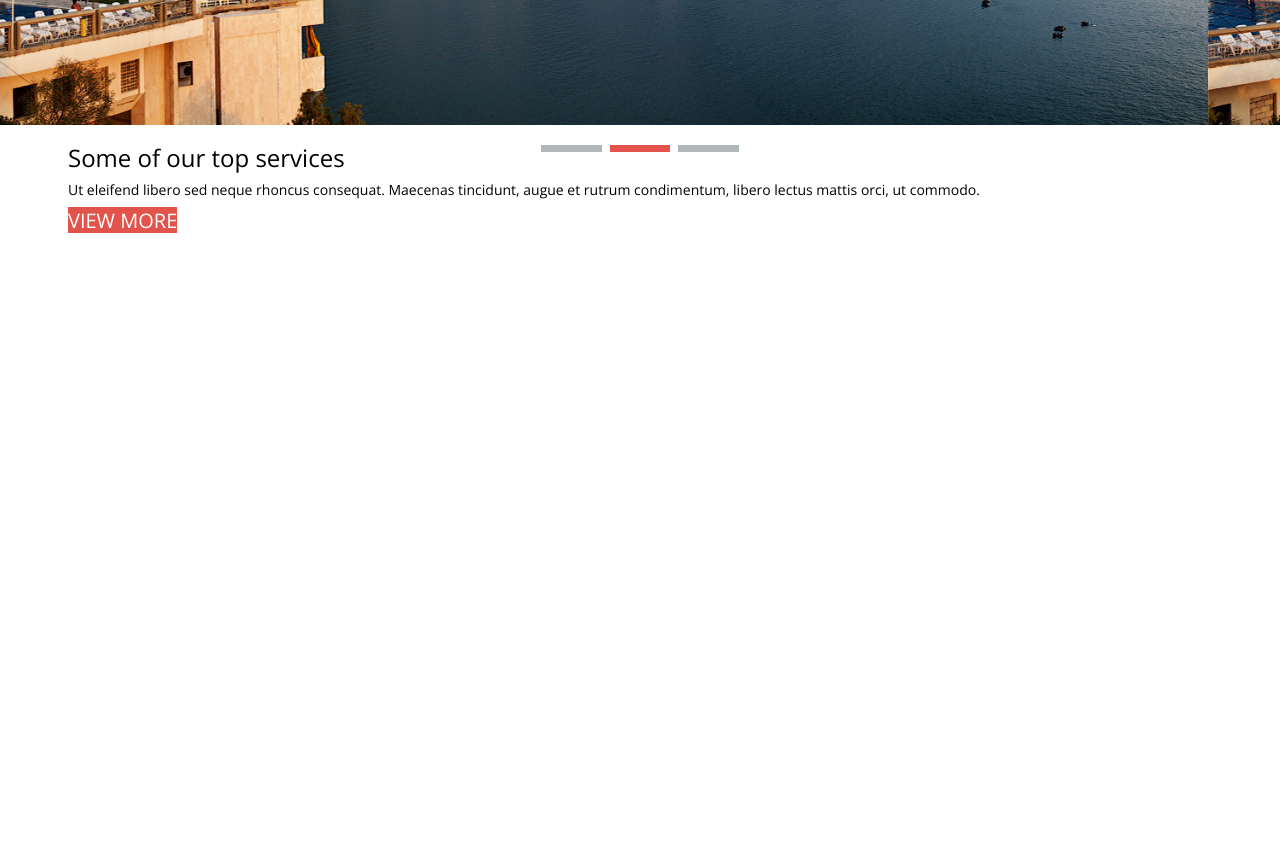
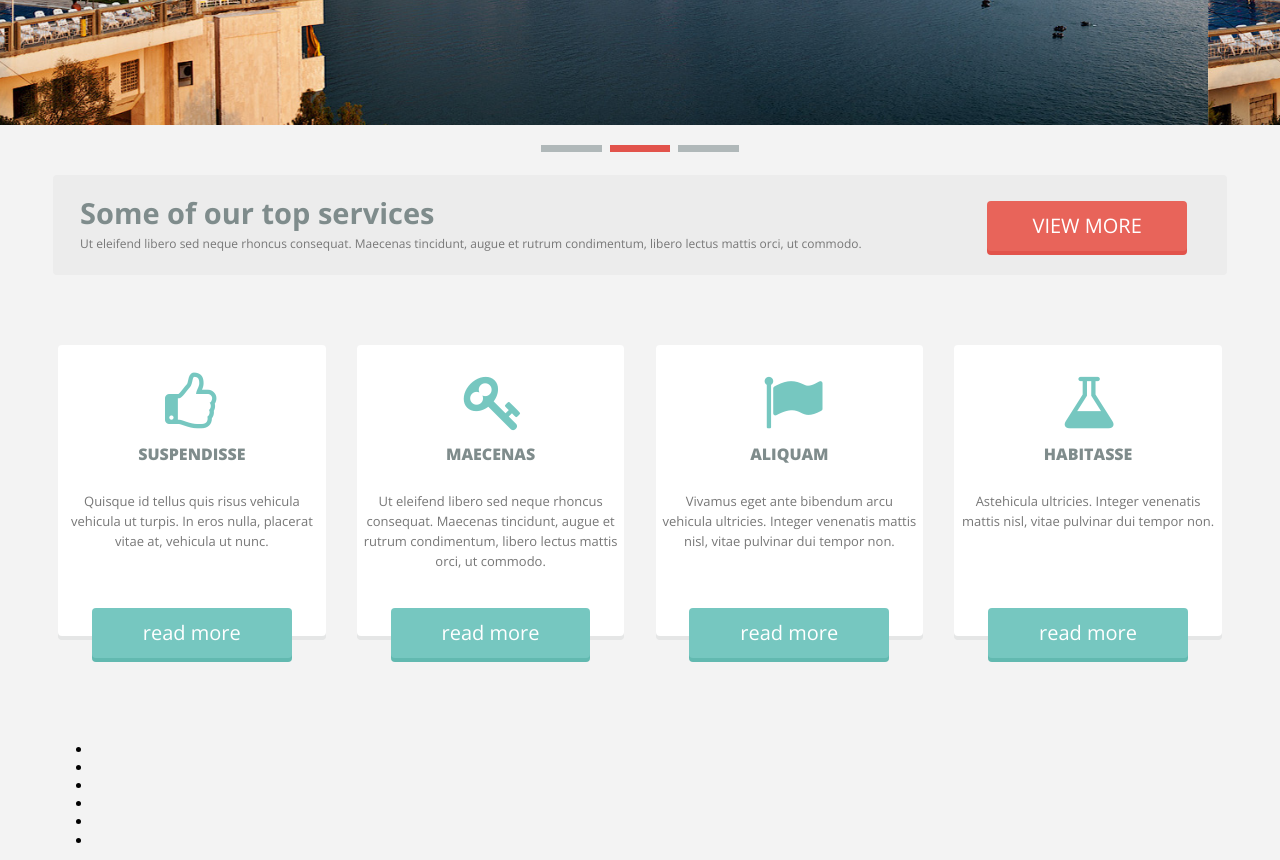
Before and after one commit to baigazy47/html_group_9_exam_5_baigazy_torober_uulu, a plain HTML site: page index.html in a window 1280 px wide. Shown: the part 380-1240 px from the top of the page. Before the commit the page ends 800 px from the top, so only its background shows below. Drawn offline with nearby package versions, Linux system fonts and the light colour scheme.

Commit message:
сверстал блок article

```diff
--- a/css/media.css
+++ b/css/media.css
@@ -1,10 +1,18 @@
+@media (min-width: 480px) {
+	.flex-container {
+		flex-wrap: wrap;
+	}
+	.flex-item {
+		width: 45%;
+	}
+}
 @media (min-width: 768px) {
 	.navbar {
     	border-radius: 0;
 	}
 	.navbar>.container .navbar-brand,
 	.navbar>.container-fluid .navbar-brand {
-    	margin-left: -9px;
+    	margin-left: 7px;
 	}
 	.container {
 		width: 100%;
@@ -21,20 +29,20 @@
 	.carousel-caption {
 		display: block;
 	}
+	.flex-item {
+		width: 36%;
+	}
 }
 @media (min-width: 970px) {
-	.navbar-nav>li {
-    	padding: 24px 0 7px 6px;
-	}
 	.navbar-brand h1 {
 		margin: 20px 0 0;
 	}
 	.navbar-right {
     	float: right!important;
-    	margin-right: 28px;
+    	margin-right: 43px;
 	}
 	.navbar-nav>li {
-    	padding: 24px 0 7px 6px;
+    	padding: 22px 0 7px 6px;
 	}
 	.navbar-nav > li > a {
     	padding: 5px 0 6px 0;
@@ -50,4 +58,16 @@
 	.dropdown-menu>li:first-child::before {
 		left: 10px;
 	}
+	.title .text-block {
+	    width: 79%;
+	    padding: 1px 12px 0 27px;
+	    float: left;
+	}
+	.link-block {
+		width: 21%;
+		float: left;
+	}
+	.flex-item {
+		width: 23%;
+	}
 }
--- a/css/style.css
+++ b/css/style.css
@@ -1,7 +1,7 @@
 body {
 	font-family: 'Open Sans', sans-serif;
 	color: #000;
-	background: #fff;
+	background: #f3f3f3;
 	font-size: 14px;
 	line-height: 1.3;
 }
@@ -9,12 +9,19 @@ body {
 	max-width: 1174px;
 	min-width: 302px;
 	margin: 0 auto;
+	padding: 0;
+}
+.container-fluid>.navbar-collapse,
+.container-fluid>.navbar-header,
+.container>.navbar-collapse,
+.container>.navbar-header {
+	margin: 0;
 }
 /***************************header************************/
 .navbar-default {
     background-color: #76c7c0;
     border: none;
-    padding: 0 0 16px;
+    padding: 0 0 18px;
     margin: 0;
     position: relative;
 }
@@ -26,6 +33,7 @@ body {
 	bottom: -2px;
 	width: 100%;
 	background: url(../img/path-line-upper.png) 0 0 no-repeat;
+    background-repeat: repeat-x;
 }
 .navbar-default .navbar-nav>li>a {
     color: #fff;
@@ -165,7 +173,7 @@ body {
 .next {
 	-ms-background-position-x: -60px;
 	background-position-x: -57px;
-	right: -2px;
+	right: 0;
 }
 .prev {
 	left: -2px;
@@ -234,31 +242,121 @@ body {
 /*************************article***************************/
 .article {
 	position: relative;
+    padding: 0 0 50px;
 }
 .article .title {
 	width: 100%;
 	overflow: hidden;
-}
-.title .title-block {
-	width: 90%;
 	background: #ececec;
 	border-radius: 4px;
+	margin: 50px 0;
+    padding: 0 0 21px;
 }
-.title-block h3 {
-	font-size: 30px;
+.text-block h3 {
+    font-size: 29px;
     line-height: 36px;
     font-weight: 700;
+    margin: 0;
     color: #7f8c8c;
+    padding: 19px 0 3px;
 }
-.title-block p {
-	font-size: 13px;
+.text-block {
+	padding: 0 5px;
+}
+.text-block p {
+    font-size: 12px;
     line-height: 20px;
     color: #777;
+    margin: 0;
+    padding: 0;
 }
 .link-block a {
+    display: inline-block;
     color: #fff;
     text-transform: uppercase;
     font-size: 20px;
     line-height: 24px;
-	background: #e2534b;
+    background: #e8645a;
+    padding: 13px 45px;
+    margin: 26px 0 0 7px;
+    border-radius: 4px;
+    white-space: nowrap;
+    -webkit-box-shadow: 0px 4px 0px 0px rgba(226,83,75,1);
+	-moz-box-shadow: 0px 4px 0px 0px rgba(226,83,75,1);
+	box-shadow: 0px 4px 0px 0px rgba(226,83,75,1);
 }
+.link-block a:hover {
+	text-decoration: none;
+	color: #fff;
+}
+.flex-container {
+	display: -webkit-flex;
+	display: -moz-flex;
+	display: -ms-flex;
+	display: -o-flex;
+	display: flex;
+	justify-content: space-between;
+	flex-wrap: wrap;
+	padding: 5px;
+}
+.flex-item {
+	width: 90%;
+	padding: 100px 0 10px 0;
+	margin: 15px 0 30px;
+	text-align: center;
+	position: relative;
+	background: #fff;
+	border-radius: 4px;
+	-webkit-box-shadow: 0px 4px 0px 0px rgba(229,230,230,1);
+	-moz-box-shadow: 0px 4px 0px 0px rgba(229,230,230,1);
+	box-shadow: 0px 4px 0px 0px rgba(229,230,230,1);
+}
+.flex-item span {
+	position: absolute;
+	top: 17px;
+	left: 40%;
+	font-size: 60px;
+	color: #76c7c0;
+}
+.flex-item h3  {
+	font-size: 16px;
+	line-height: 19px;
+	color: #7f8c8c;
+	margin: 0;
+	padding: 0;
+	font-weight: 800;
+	text-transform: uppercase;
+}
+
+.flex-item p {
+    color: #777777;
+    font-size: 13px;
+    line-height: 20px;
+    margin: 0;
+    padding: 27px 5px 55px;
+}
+.flex-item a {
+	position: absolute;
+    left: 10%;
+    bottom: -22px;
+    display: inline-block;
+    color: #fff;
+    font-size: 20px;
+    line-height: 24px;
+    background: #76c7c0;
+    padding: 13px 51px;
+    margin: 26px 0 0 7px;
+    border-radius: 4px;
+    -webkit-box-shadow: 0px 4px 0px 0px rgba(98,185,176,1);
+    -moz-box-shadow: 0px 4px 0px 0px rgba(98,185,176,1);
+    box-shadow: 0px 4px 0px 0px rgba(98,185,176,1);
+}
+.flex-item a:hover {
+	text-decoration: none;
+    color: #fff;
+    line-height: 24px;
+    background: #e8645a;
+    -webkit-box-shadow: 0px 4px 0px 0px rgba(226,83,75,1);
+	-moz-box-shadow: 0px 4px 0px 0px rgba(226,83,75,1);
+	box-shadow: 0px 4px 0px 0px rgba(226,83,75,1);
+}
--- a/index.html
+++ b/index.html
@@ -137,8 +137,52 @@
 					<p>Ut eleifend libero sed neque rhoncus consequat. Maecenas tincidunt, augue et rutrum condimentum, libero lectus mattis orci, ut commodo. </p>
 				</div>
 				<div class="link-block">
-					<a href="#"><span>VIEW MORE</span></a>
+					<a href="#">View more</a>
 				</div>
+			</div>
+			<div class="flex-container">
+				<div class="flex-item">
+					<span><i class="fa fa-thumbs-o-up" aria-hidden="true"></i></span>
+					<h3>Suspendisse</h3>
+					<p> Quisque id tellus quis risus vehicula vehicula ut turpis. In eros nulla, placerat vitae at, vehicula ut nunc. </p>
+					<a href="#">read more</a>
+				</div>
+				<div class="flex-item">
+					<span><i class="fa fa-key" aria-hidden="true"></i></span>
+					<h3>Maecenas</h3>
+					<p>Ut eleifend libero sed neque rhoncus consequat. Maecenas tincidunt, augue et rutrum condimentum, libero lectus mattis orci, ut commodo.</p>
+					<a href="#">read more</a>
+				</div>
+				<div class="flex-item">
+					<span><i class="fa fa-flag" aria-hidden="true"></i></span>
+					<h3>Aliquam</h3>
+					<p>Vivamus eget ante bibendum arcu vehicula ultricies. Integer venenatis mattis nisl, vitae pulvinar dui tempor non. </p>
+					<a href="#">read more</a>
+				</div>
+				<div class="flex-item">
+					<span><i class="fa fa-flask" aria-hidden="true"></i></span>
+					<h3>Habitasse</h3>
+					<p>Astehicula ultricies. Integer venenatis mattis nisl, vitae pulvinar dui tempor non. </p>
+					<a href="#">read more</a>
+				</div>
+			</div>
+		</div>
+	</div>
+
+	<div class="promo">
+		<div class="container">
+			<h3></h3>
+			<p></p>
+			<div class="block-1">
+				<h3></h3>
+				<ul>
+					<li><a href="#"></a></li>
+					<li><a href="#"></a></li>
+					<li><a href="#"></a></li>
+					<li><a href="#"></a></li>
+					<li><a href="#"></a></li>
+					<li><a href="#"></a></li>
+				</ul>
 			</div>
 		</div>
 	</div>
```
Lines whose indentation alone changed are shown as unchanged.
